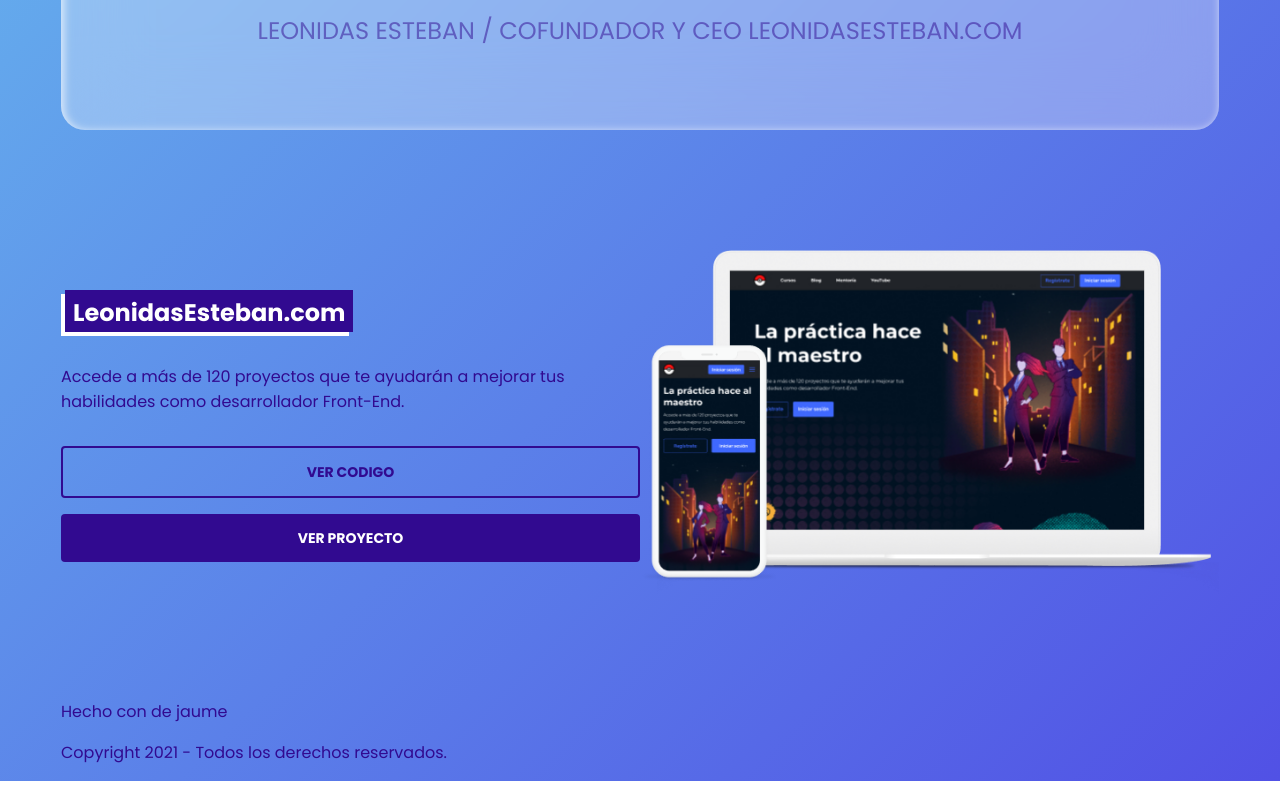
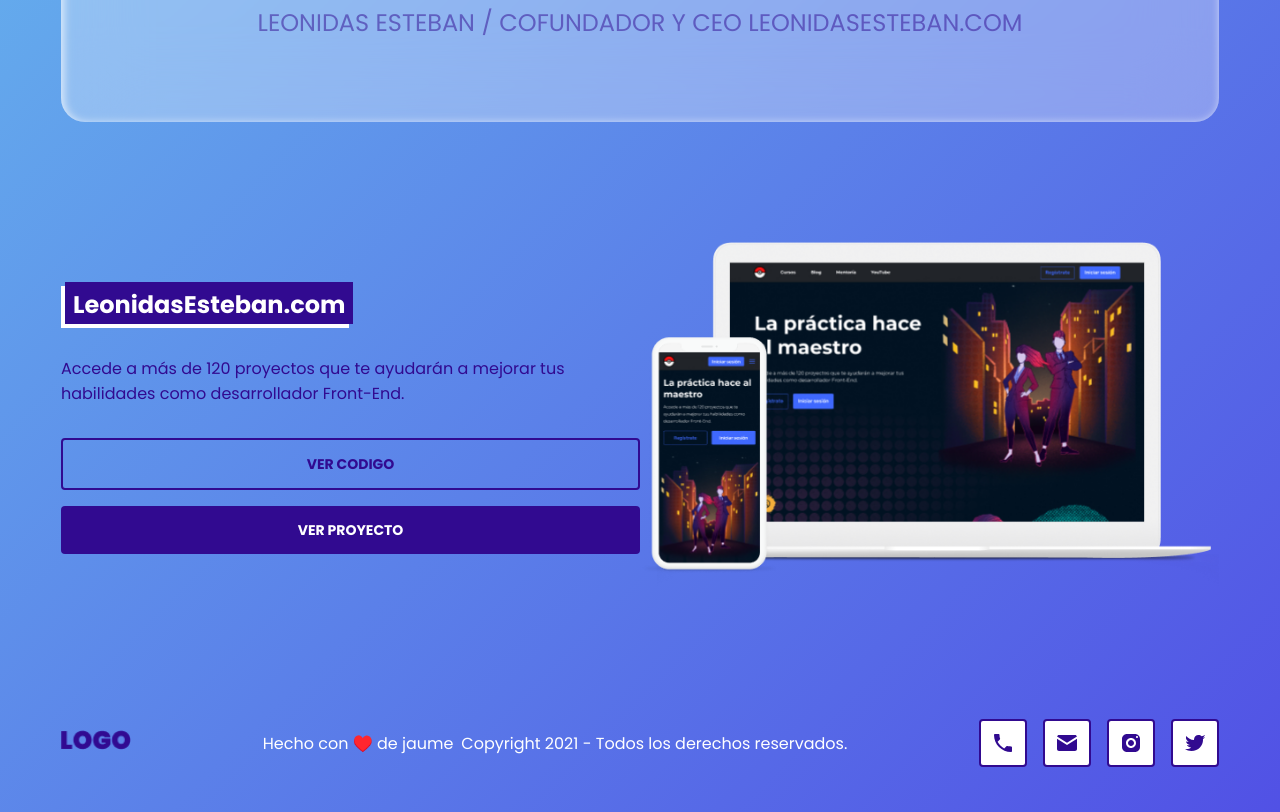
Before and after one commit to yersonreyes/reto-jaume, a plain HTML site: page index.html in a window 1280 px wide. Shown: the part 1598-2410 px from the top of the page. Before the commit the page ends 2379 px from the top, so only its background shows below. Drawn offline with Linux system fonts and the light colour scheme.

Commit message:
construido componente footer

```diff
--- /dev/null
+++ b/css/css/footer.css
@@ -0,0 +1,45 @@
+.footer{
+    color: var(--white);
+    text-align: center;
+}
+
+.footer-logo{
+    display: none;
+}
+
+.footer .social{
+    justify-content: center;
+}
+
+@media screen and (min-width: 768px){
+
+    .footer{
+        display: flex;
+        justify-content: space-between;
+        align-items: center;
+    }
+
+    .footer-logo{
+        display: block;
+    }
+
+    .footer .social{
+        order: 4;
+        padding: 0;
+    }
+
+}
+
+@media screen and (min-width: 1024px){
+
+    .footer{
+        padding-block-start: 40px;
+        padding-block-end: 40px;
+    }
+
+    .footer-copyright{
+        display: flex;
+        gap: 8px;
+    }
+
+}
--- a/css/css/hero.css
+++ b/css/css/hero.css
@@ -29,9 +29,7 @@
     gap: 16px;
 }
 
-.hero-social{
-    padding-block-end: 24px;
-}
+
 
 @media screen and (min-width: 768px){
     .hero{
--- /dev/null
+++ b/css/css/social.css
@@ -0,0 +1,5 @@
+.social{
+    padding-block-end: 24px;
+    display: flex;
+    gap: 16px;
+}
--- a/css/index.css
+++ b/css/index.css
@@ -7,6 +7,8 @@
 @import "./css/personal-message.css";
 @import "./css/testimonial.css";
 @import "./css/proyect.css";
+@import "./css/social.css";
+@import "./css/footer.css";
 
 
 :root {
@@ -35,4 +37,5 @@ body{
   min-block-size: 100vh;
   font: var(--body1);
   color: var(--purple);
+  margin: 0;
   }
--- a/index.html
+++ b/index.html
@@ -38,7 +38,7 @@
         <p>
           Frontend Developer que le encanta implementar diseños que inspiran y atraen a las personas.
         </p>
-        <div class="hero-social">
+        <div class="social">
           <a class="button-icon"><img src="./icons/icon-phone.svg"></a>
           <a class="button-icon"><img src="./icons/icon-important_mail.svg"></a>
           <a class="button-icon"><img src="./icons/icon-instagram.svg"></a>
@@ -80,9 +80,20 @@
       </div>
     </section>
 
-    <footer>
-      <p>Hecho con de jaume</p>
-      <p>Copyright 2021 - Todos los derechos reservados.</p>
+    <footer class="footer">
+      <div class="footer-logo">
+        <img src="./images/LOGO.png" width="70" height="20" alt="Logo">
+      </div>
+      <div class="social">
+        <a class="button-icon"><img src="./icons/icon-phone.svg"></a>
+        <a class="button-icon"><img src="./icons/icon-important_mail.svg"></a>
+        <a class="button-icon"><img src="./icons/icon-instagram.svg"></a>
+        <a class="button-icon"><img src="./icons/icon-twitter_squared.svg"></a>
+      </div>
+      <div class="footer-copyright">
+        <p>Hecho con ♥️ de jaume</p>
+        <p>Copyright 2021 - Todos los derechos reservados.</p>
+      </div>
     </footer>
 
   </div>
```
